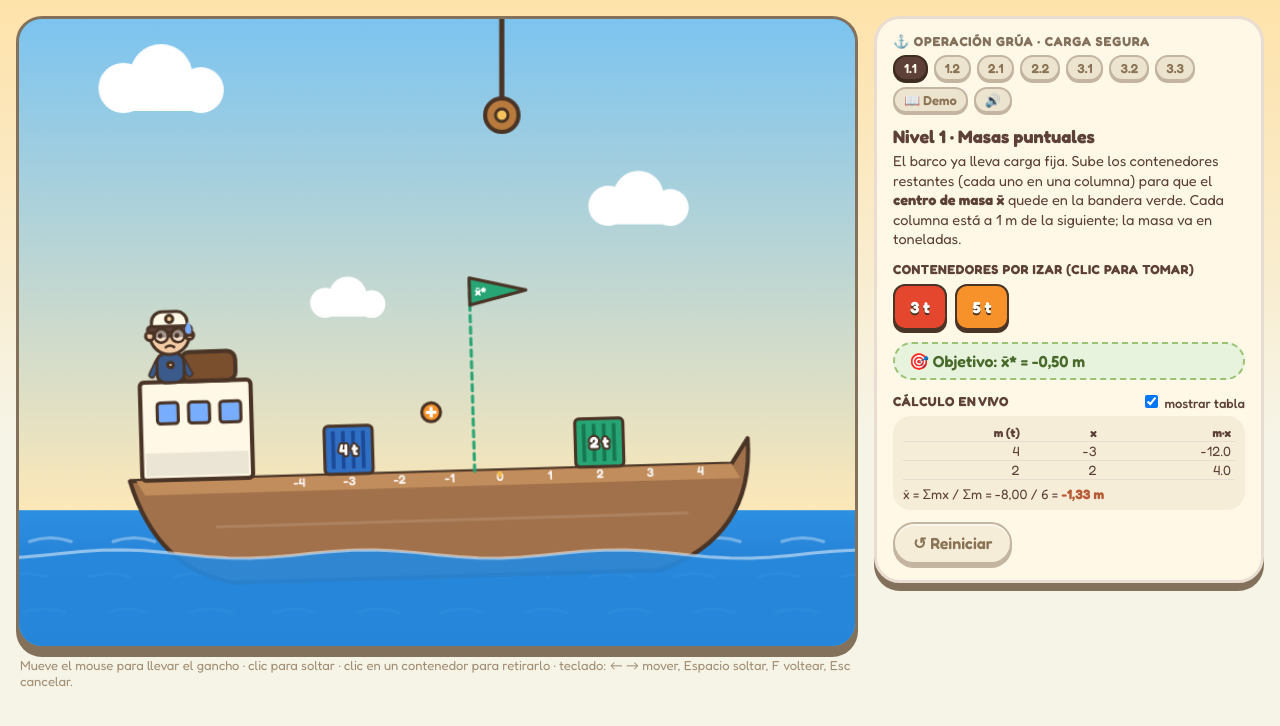
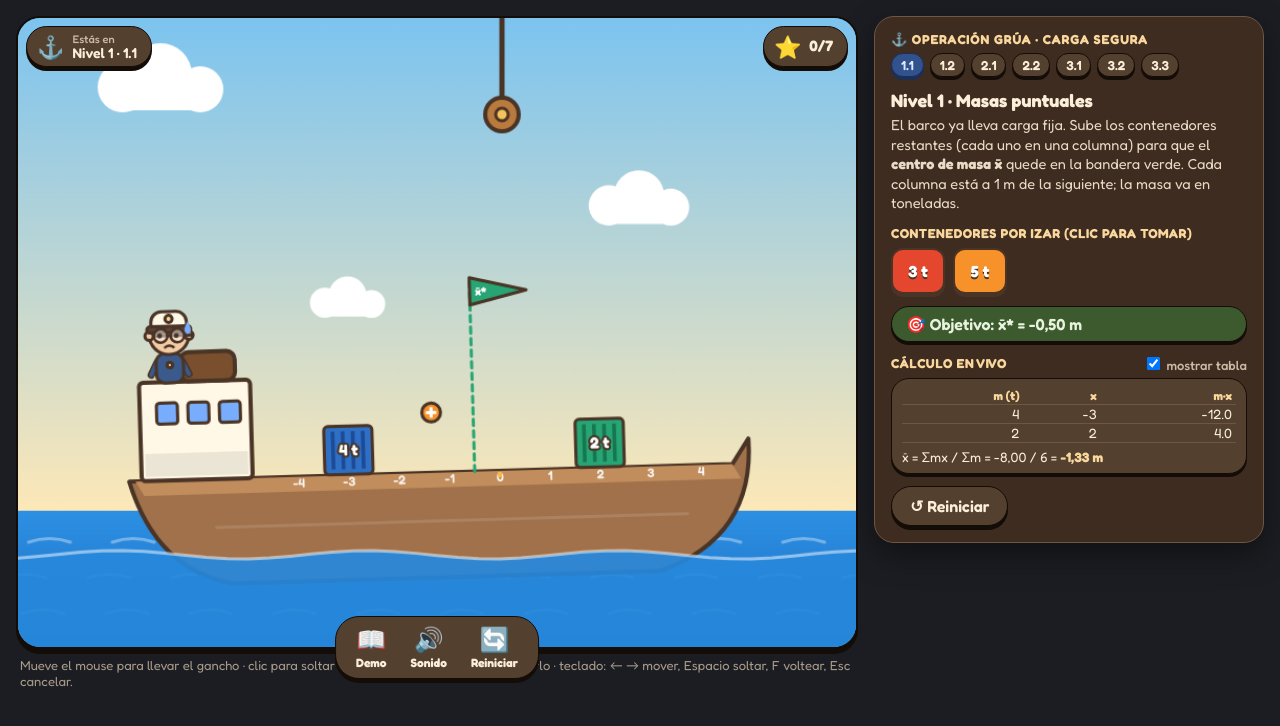
Before and after one commit to casoham/operacion-grua, a plain HTML site: page index.html in a window 1280 px wide. Drawn offline with Linux system fonts and the light colour scheme; animation ran at ten frames a second.

Commit message:
UI estilo Focus Town: HUD, dock, capitán chibi, peligros y análisis
Co-Authored-By: Claude Sonnet 5.5 <noreply@anthropic.com>

```diff
--- a/index.html
+++ b/index.html
@@ -109,6 +109,38 @@ input[type=range]{accent-color:#78adfd}
 #toast{background:#3e2c20;color:#fbefd9;box-shadow:0 8px 20px rgba(60,40,20,.3)}#toast.bad{background:var(--red)}#toast.good{background:#6b9e4a}
 @media(max-width:980px){.stage{position:sticky;top:6px;z-index:6}.app{padding:10px;gap:12px}.hint{display:none}h2{font-size:17px}.panel{padding:12px}canvas{border-radius:20px}.fbs{font-size:13.5px}}
 @media(max-width:520px){.chip{font-size:12px;padding:3px 8px}.btn{padding:8px 14px}.mcard{font-size:13.5px}}
+/* ===== v2: UI interna de Focus Town medida en vivo: paneles #3E2C20, HUD/dock #54402F, contorno #140C07 + labio de 4px, texto crema #FBEFD9, azul #2F67C9 ===== */
+:root{--c-panel:#3e2c20;--c-hud:#54402f;--c-line:#140c07;--c-edge:#6e5544;--c-text:#fbefd9;--c-mute:#cbbba5;--c-gold:#f9d79d}
+body{background:#1c1d22;color:var(--c-text)}
+canvas{border:2px solid var(--c-line);box-shadow:0 5px 0 var(--c-line);border-radius:24px}
+.panel,.mcard{background:var(--c-panel);border:1px solid var(--c-edge);box-shadow:0 12px 32px rgba(0,0,0,.4);border-radius:20px;color:var(--c-text)}
+.brand{color:var(--c-gold)}h1,h2,h3{color:var(--c-text)}.brief{color:#e9dcc6}.lbl{color:var(--c-gold)}.lbl label{color:var(--c-mute)}
+.chip{background:var(--c-hud);color:var(--c-text);border:1.6px solid var(--c-line);box-shadow:0 3px 0 var(--c-line)}
+.chip.on{background:#31528c;border-color:#1b2f57;color:#dbe9ff;box-shadow:0 3px 0 #1b2f57}.chip.ok{background:#4a7c59;border-color:var(--c-line);color:#fff;box-shadow:0 3px 0 var(--c-line)}
+.btn{background:#78adfd;border:1.6px solid #2f67c9;box-shadow:inset 0 1.5px 0 rgba(255,255,255,.35),0 4px 0 #2f67c9;color:#fff}
+.btn:active{box-shadow:inset 0 1.5px 0 rgba(255,255,255,.35),0 1px 0 #2f67c9}
+.btn.ghost{background:var(--c-hud);color:var(--c-text);border-color:var(--c-line);box-shadow:0 4px 0 var(--c-line)}
+.btn.green{background:#6b9e4a;border-color:#3d6b2a;box-shadow:inset 0 1.5px 0 rgba(255,255,255,.3),0 4px 0 #3d6b2a}
+.pcard,.calc,.ro,.opt,.goal{background:var(--c-hud);color:var(--c-text);border:1.6px solid var(--c-line);box-shadow:0 3px 0 var(--c-line)}
+.calc{border-color:#2f67c9;box-shadow:0 3px 0 #1b2f57}.pcard.sel{outline:3px solid var(--c-gold)}
+.goal{background:#3d5a2f;border:1.6px solid var(--c-line);color:#e7f3dd;border-radius:999px}
+.ro b{color:var(--c-gold)}.ro td,.ro th,.dt td,.dt th{border-color:var(--c-edge)}.ro th,.dt th{color:var(--c-gold)}
+.opt.ok{background:#4a7c59}.opt.no{background:#8a3b1e}
+input[type=text]{background:#2a1e15;color:var(--c-text);border:1.6px solid var(--c-edge)}input.ok{background:#2f5a3a;border-color:#90be6d}input.no{background:#6d2f19;border-color:#e0825a}
+.eq{background:var(--c-hud);border:1.6px solid var(--c-line);color:var(--c-gold)}
+.mini{background:#31528c;border:1.6px solid #1b2f57;box-shadow:0 2px 0 #1b2f57;color:#dbe9ff}.mini.o{background:#b85c38;border-color:#7a3a1f;box-shadow:0 2px 0 #7a3a1f;color:#fff}.mini.g{background:var(--c-hud);border-color:var(--c-line);box-shadow:0 2px 0 var(--c-line);color:var(--c-mute)}
+.dsvg,.calc svg{background:#f5edd8}.mhead{color:var(--c-gold)}.hint{color:var(--c-mute)}
+.fbs{border:1.6px solid var(--c-line);box-shadow:0 4px 0 var(--c-line);top:64px}
+.fbs.bad{background:#c6410d;color:#fff}.fbs.bad b{color:#ffe8c9}.fbs.good{background:#4a7c59;color:#fff;border-color:var(--c-line)}.fbs.info{background:var(--c-hud);color:var(--c-text);border-color:var(--c-line)}
+#toast{background:var(--c-line);bottom:96px}
+/* HUD flotante y dock inferior como en Focus Town */
+.hud{position:absolute;left:10px;right:10px;top:10px;display:flex;justify-content:space-between;gap:8px;z-index:3;pointer-events:none}
+.pill{pointer-events:auto;display:flex;align-items:center;gap:8px;background:var(--c-hud);border:1.6px solid var(--c-line);box-shadow:0 4px 0 var(--c-line);border-radius:999px;padding:6px 14px 6px 10px;font-weight:600;font-size:14px;color:var(--c-text);line-height:1.1}
+.pill small{display:block;font-size:11px;color:var(--c-mute);font-weight:500}.pill .ico{font-size:22px}.pill b{font-size:15px}
+.dock{position:absolute;left:50%;bottom:10px;transform:translateX(-50%);display:flex;gap:4px;background:var(--c-hud);border:1.6px solid var(--c-line);box-shadow:0 4px 0 var(--c-line);border-radius:24px;padding:6px 10px;z-index:3}
+.dock button{font:inherit;background:none;border:0;color:var(--c-text);cursor:pointer;display:flex;flex-direction:column;align-items:center;gap:1px;padding:2px 10px;font-weight:700;font-size:12px;border-radius:14px}
+.dock button i{font-style:normal;font-size:24px;transition:transform .25s cubic-bezier(.34,1.56,.64,1)}.dock button:hover i{transform:translateY(-3px) scale(1.12)}.dock button:active i{transform:scale(.9)}
+@media(max-width:520px){.pill{font-size:12px;padding:4px 10px 4px 8px}.pill .ico{font-size:18px}.dock button{padding:2px 6px;font-size:11px}.dock button i{font-size:20px}.fbs{top:54px}}
 </style>
 </head>
 <body>
@@ -116,6 +148,8 @@ input[type=range]{accent-color:#78adfd}
   <div class="stage">
     <canvas id="c" width="800" height="600" aria-label="Escena del puerto con barco y grúa"></canvas>
     <div id="toast"></div>
+    <div class="hud"><div class="pill" id="hudL"></div><div class="pill" id="hudR"></div></div>
+    <nav class="dock" id="dock"><button data-act="demo"><i>📖</i>Demo</button><button data-act="mute"><i id="muteI">🔊</i>Sonido</button><button data-act="reset"><i>🔄</i>Reiniciar</button></nav>
     <div id="fbs" class="fbs"></div>
     <div id="modal" class="modal"></div>
     <p class="hint">Mueve el mouse para llevar el gancho · clic para soltar · clic en un contenedor para retirarlo · teclado: ← → mover, Espacio soltar, F voltear, Esc cancelar.</p>
@@ -546,10 +580,12 @@ function updateRO(){const r=$('#ro');if(r)r.innerHTML=readoutHTML(stages[S.si]);
 function renderPanel(){
   const st=stages[S.si];
   let h=`<div class="brand">⚓ Operación Grúa · Carga segura</div><div class="chips">`+
-    stages.map((s,i)=>`<button class="chip ${i===S.si?'on':''} ${S.done[i]?'ok':''}" data-act="stage" data-i="${i}">${S.done[i]?'✓ ':''}${s.tag}</button>`).join('')+`<button class="chip" data-act="demo">📖 Demo</button><button class="chip" data-act="mute" title="Sonido">${S.mute?'🔇':'🔊'}</button></div>`;
+    stages.map((s,i)=>`<button class="chip ${i===S.si?'on':''} ${S.done[i]?'ok':''}" data-act="stage" data-i="${i}">${S.done[i]?'✓ ':''}${s.tag}</button>`).join('')+`</div>`;
   h+=`<h2>${st.title}</h2><p class="brief">${st.brief}</p>`;
   h+=st.type==='points'?pointsPanel(st):st.type==='shapes'?shapesPanel(st):curvePanel(st);
   panel.innerHTML=h;updateRO();
+  const nd=Object.keys(S.done).length;$('#hudL').innerHTML=`<span class="ico">⚓</span><div><small>Estás en</small>${st.title.split('·')[0].trim()} · ${st.tag}</div>`;
+  $('#hudR').innerHTML=`<span class="ico">⭐</span><b>${nd}/${stages.length}</b>`;$('#muteI').textContent=S.mute?'🔇':'🔊';
 }
 const goalText=st=>st.useY?`x̄* = ${fmt(st.target.x)} m · ȳ* = ${fmt(st.target.y)} m`:`x̄* = ${fmt(st.target.x)} m`;
 function pointsPanel(st){const ss=SS();
@@ -652,6 +688,7 @@ const acts={
       setTimeout(()=>{if(S.si===idx&&!S.anim)startSail()},2800)}}
 };
 panel.addEventListener('click',e=>{if(S.anim)return;const b=e.target.closest('[data-act]');if(!b||b.tagName==='LABEL')return;if(b.type==='checkbox'){acts.guide();return}acts[b.dataset.act]?.(b.dataset)});
+$('#dock').addEventListener('click',e=>{if(S.anim)return;const b=e.target.closest('[data-act]');if(b)acts[b.dataset.act]?.(b.dataset)});
 panel.addEventListener('change',e=>{if(e.target.id==='ax')acts.lift()});
 panel.addEventListener('keydown',e=>{if(e.key!=='Enter'||e.target.tagName!=='INPUT'||e.target.type==='checkbox'||e.target.type==='range')return;
   const t=stages[S.si].type;if(t==='curve')acts.check3();else if(t==='shapes'&&SS().calc!=null)acts.check2({i:SS().calc})});
```
Also changed, not shown: 1 other file.
